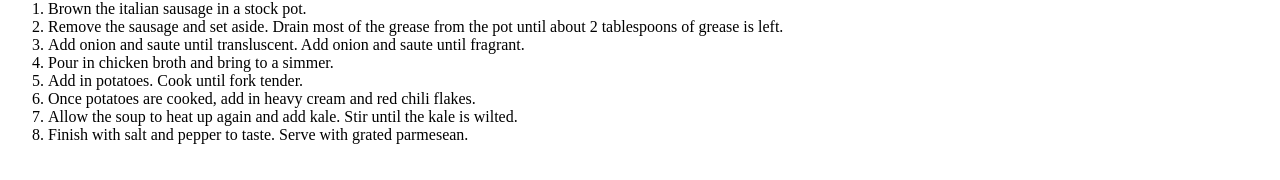
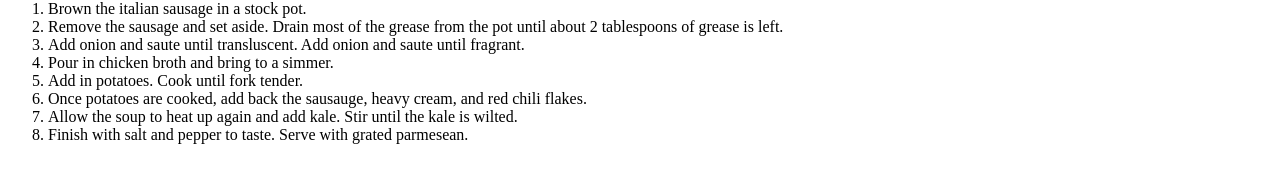
Before and after one commit to huntkay1/odin-recipes, a plain HTML site: page recipes/zuppa.html in a window 1280 px wide. Shown: the part 395-575 px from the top of the page. Drawn offline with Linux system fonts and the light colour scheme.

```diff
--- a/recipes/zuppa.html
+++ b/recipes/zuppa.html
@@ -33,12 +33,10 @@
         <li>Remove the sausage and set aside. Drain most of the grease
             from the pot until about 2 tablespoons of grease is left.
         </li>
-        <li>Add onion and saute until transluscent. Add onion and saute until
-            fragrant.
-        </li>
+        <li>Add onion and saute until transluscent. Add onion and saute until fragrant.</li>
         <li>Pour in chicken broth and bring to a simmer.</li>
         <li>Add in potatoes. Cook until fork tender. </li>
-        <li>Once potatoes are cooked, add in heavy cream and red chili flakes.</li>
+        <li>Once potatoes are cooked, add back the sausauge, heavy cream, and red chili flakes.</li>
         <li>Allow the soup to heat up again and add kale. Stir until the kale is wilted.</li>
         <li>Finish with salt and pepper to taste. Serve with grated parmesean.</li>
     </ol>
```
